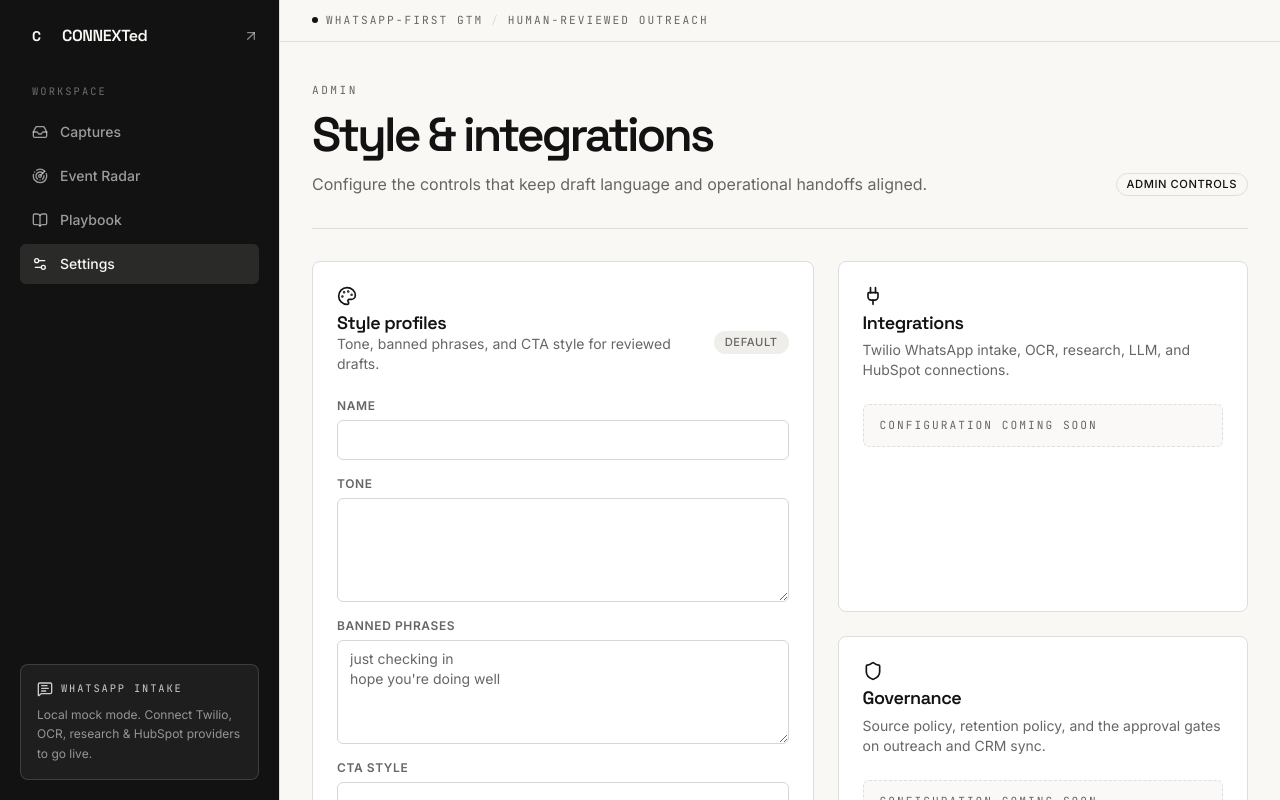
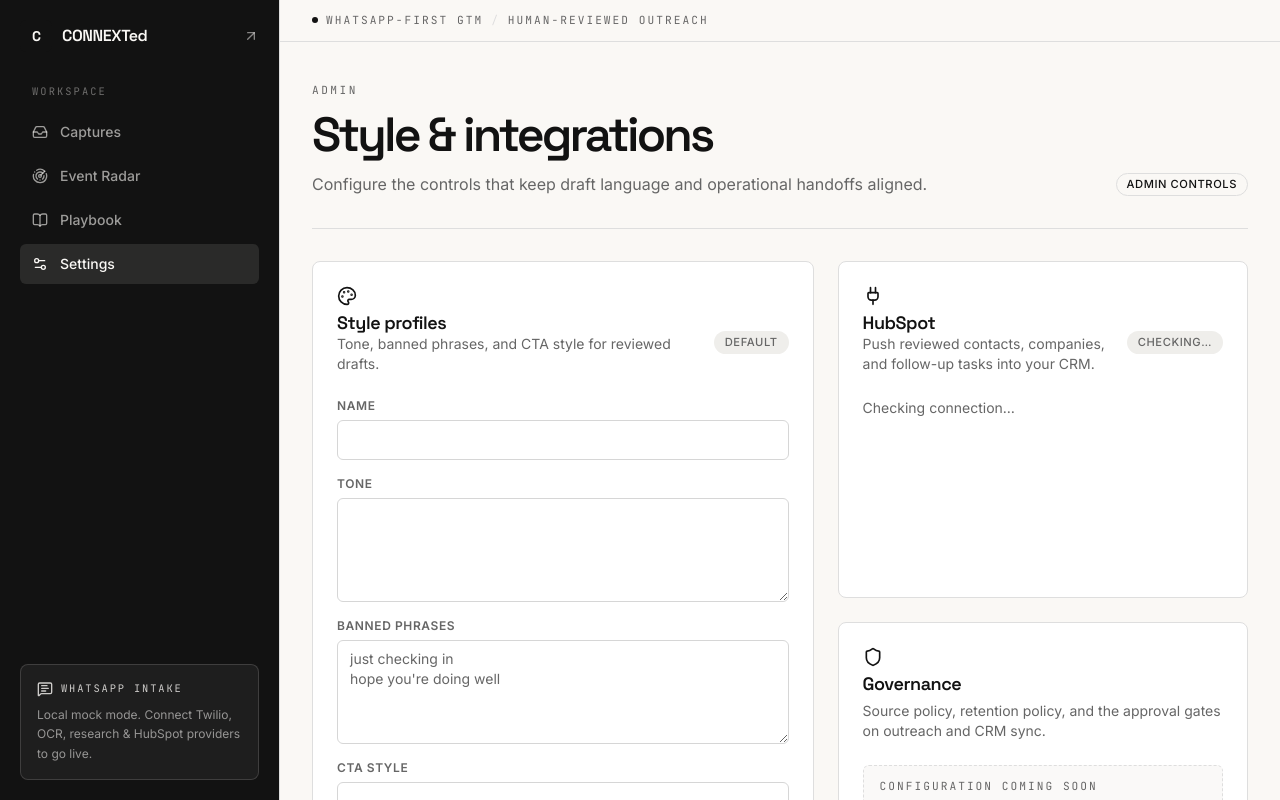
Before and after one commit to SAMK-online/Connexted, a React (Vite) app in the folder frontend/: page /app/settings in a window 1280 px wide. Shown: the top 800 px of the page. Built offline with nearby package versions, Linux system fonts and the light colour scheme; no server answers.

Commit message:
Add HubSpot connection settings UI

```diff
--- a/frontend/src/lib/api.js
+++ b/frontend/src/lib/api.js
@@ -64,6 +64,15 @@ export function syncHubSpot(payload) {
   });
 }
 
+export function getHubSpotStatus(organizationId) {
+  return request(`/api/crm/hubspot/status?organization_id=${encodeURIComponent(organizationId)}`);
+}
+
+// Full-page redirect target that kicks off the HubSpot OAuth consent flow.
+export function hubspotInstallUrl(organizationId) {
+  return `${API_BASE_URL}/api/crm/hubspot/install?organization_id=${encodeURIComponent(organizationId)}`;
+}
+
 export function discoverEvents(payload) {
   return request("/api/events/discover", {
     method: "POST",
--- a/frontend/src/pages/Settings.jsx
+++ b/frontend/src/pages/Settings.jsx
@@ -1,7 +1,14 @@
 import { useEffect, useState } from "react";
 import { useMutation, useQuery, useQueryClient } from "@tanstack/react-query";
-import { Palette, Plug, Save, Shield } from "lucide-react";
-import { listStyleProfiles, updateStyleProfile } from "../lib/api.js";
+import { CheckCircle2, Palette, Plug, Save, Shield } from "lucide-react";
+import {
+  getHubSpotStatus,
+  hubspotInstallUrl,
+  listStyleProfiles,
+  updateStyleProfile
+} from "../lib/api.js";
+
+const DEMO_ORG = "demo-org";
 import { PageHeader } from "@/components/PageHeader";
 import { Card, CardContent, CardHeader, CardTitle, CardDescription } from "@/components/ui/card";
 import { Badge } from "@/components/ui/badge";
@@ -18,11 +25,6 @@ const EMPTY_STYLE_PROFILE = {
 };
 
 const PENDING_PANELS = [
-  {
-    icon: Plug,
-    title: "Integrations",
-    description: "Twilio WhatsApp intake, OCR, research, LLM, and HubSpot connections."
-  },
   {
     icon: Shield,
     title: "Governance",
@@ -160,6 +162,7 @@ export default function Settings() {
         </Card>
 
         <div className="grid gap-6">
+          <HubSpotCard />
           {PENDING_PANELS.map((panel) => (
             <Card key={panel.title}>
               <CardHeader>
@@ -177,6 +180,114 @@ export default function Settings() {
         </div>
       </div>
     </section>
+  );
+}
+
+function HubSpotCard() {
+  const status = useQuery({
+    queryKey: ["admin", "hubspotStatus", DEMO_ORG],
+    queryFn: () => getHubSpotStatus(DEMO_ORG)
+  });
+
+  // Read the ?hubspot=connected|error banner the OAuth callback redirects back with,
+  // then strip the param so a refresh doesn't keep showing it.
+  const [callbackResult, setCallbackResult] = useState(null);
+  useEffect(() => {
+    const params = new URLSearchParams(window.location.search);
+    const result = params.get("hubspot");
+    if (!result) return;
+    setCallbackResult(result);
+    params.delete("hubspot");
+    const query = params.toString();
+    window.history.replaceState(
+      {},
+      "",
+      `${window.location.pathname}${query ? `?${query}` : ""}`
+    );
+  }, []);
+
+  const data = status.data;
+  const configured = data?.configured;
+  const connected = data?.connected;
+
+  return (
+    <Card>
+      <CardHeader>
+        <Plug className="h-5 w-5" />
+        <div className="flex flex-col gap-1 sm:flex-row sm:items-center sm:justify-between">
+          <div>
+            <CardTitle>HubSpot</CardTitle>
+            <CardDescription>
+              Push reviewed contacts, companies, and follow-up tasks into your CRM.
+            </CardDescription>
+          </div>
+          <ConnectionBadge status={status} configured={configured} connected={connected} />
+        </div>
+      </CardHeader>
+      <CardContent className="flex flex-col gap-4">
+        {callbackResult === "connected" ? (
+          <Banner tone="success">HubSpot connected. You can now sync approved reports.</Banner>
+        ) : null}
+        {callbackResult === "error" ? (
+          <Banner tone="error">HubSpot connection failed. Please try connecting again.</Banner>
+        ) : null}
+
+        {status.isLoading ? (
+          <p className="text-sm text-muted-foreground">Checking connection…</p>
+        ) : null}
+
+        {status.error ? (
+          <Banner tone="error">Couldn&apos;t load connection status: {status.error.message}</Banner>
+        ) : null}
+
+        {data && !configured ? (
+          <div className="rounded-md border border-dashed border-border bg-secondary/30 px-4 py-3 text-sm text-muted-foreground">
+            HubSpot isn&apos;t configured on the server. Set the <code>HUBSPOT_*</code> environment
+            variables to enable it.
+          </div>
+        ) : null}
+
+        {data && configured && connected ? (
+          <div className="flex items-center gap-2 text-sm text-muted-foreground">
+            <CheckCircle2 className="h-4 w-4 text-foreground" />
+            <span>
+              Connected
+              {data.external_account_id ? ` to portal ${data.external_account_id}` : ""}.
+            </span>
+          </div>
+        ) : null}
+
+        {data && configured ? (
+          <Button
+            type="button"
+            variant={connected ? "outline" : "default"}
+            onClick={() => {
+              window.location.href = hubspotInstallUrl(DEMO_ORG);
+            }}
+          >
+            <Plug className="h-4 w-4" />
+            {connected ? "Reconnect HubSpot" : "Connect HubSpot"}
+          </Button>
+        ) : null}
+      </CardContent>
+    </Card>
+  );
+}
+
+function ConnectionBadge({ status, configured, connected }) {
+  if (status.isLoading) return <Badge variant="muted">Checking…</Badge>;
+  if (!configured) return <Badge variant="muted">Not configured</Badge>;
+  if (connected) return <Badge variant="outline">Connected</Badge>;
+  return <Badge variant="muted">Not connected</Badge>;
+}
+
+function Banner({ tone, children }) {
+  const toneClass =
+    tone === "success"
+      ? "border-border bg-secondary/40 text-foreground"
+      : "border-destructive/40 bg-destructive/10 text-destructive";
+  return (
+    <div className={`rounded-md border px-4 py-3 text-sm ${toneClass}`}>{children}</div>
   );
 }
 
```
